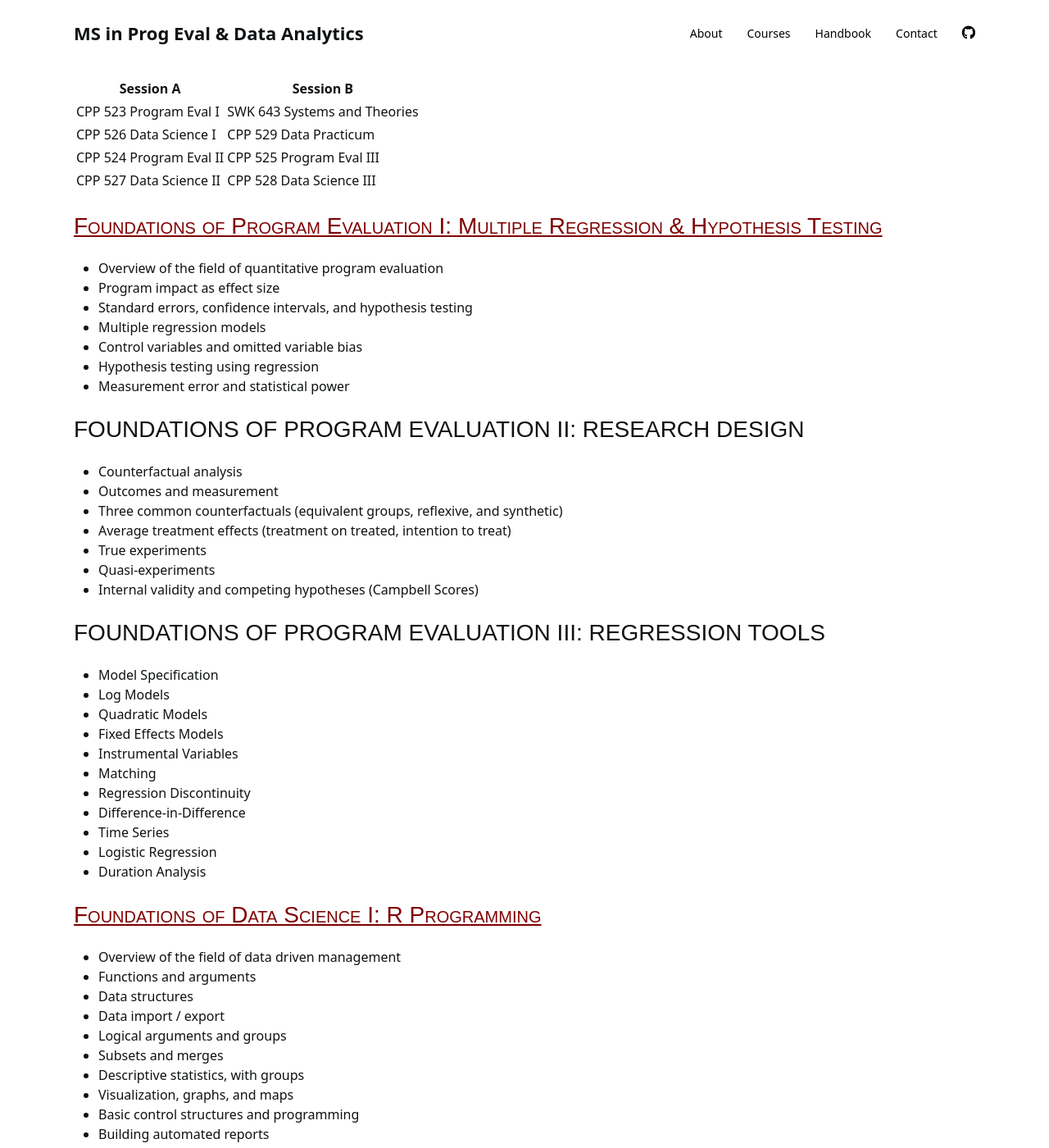
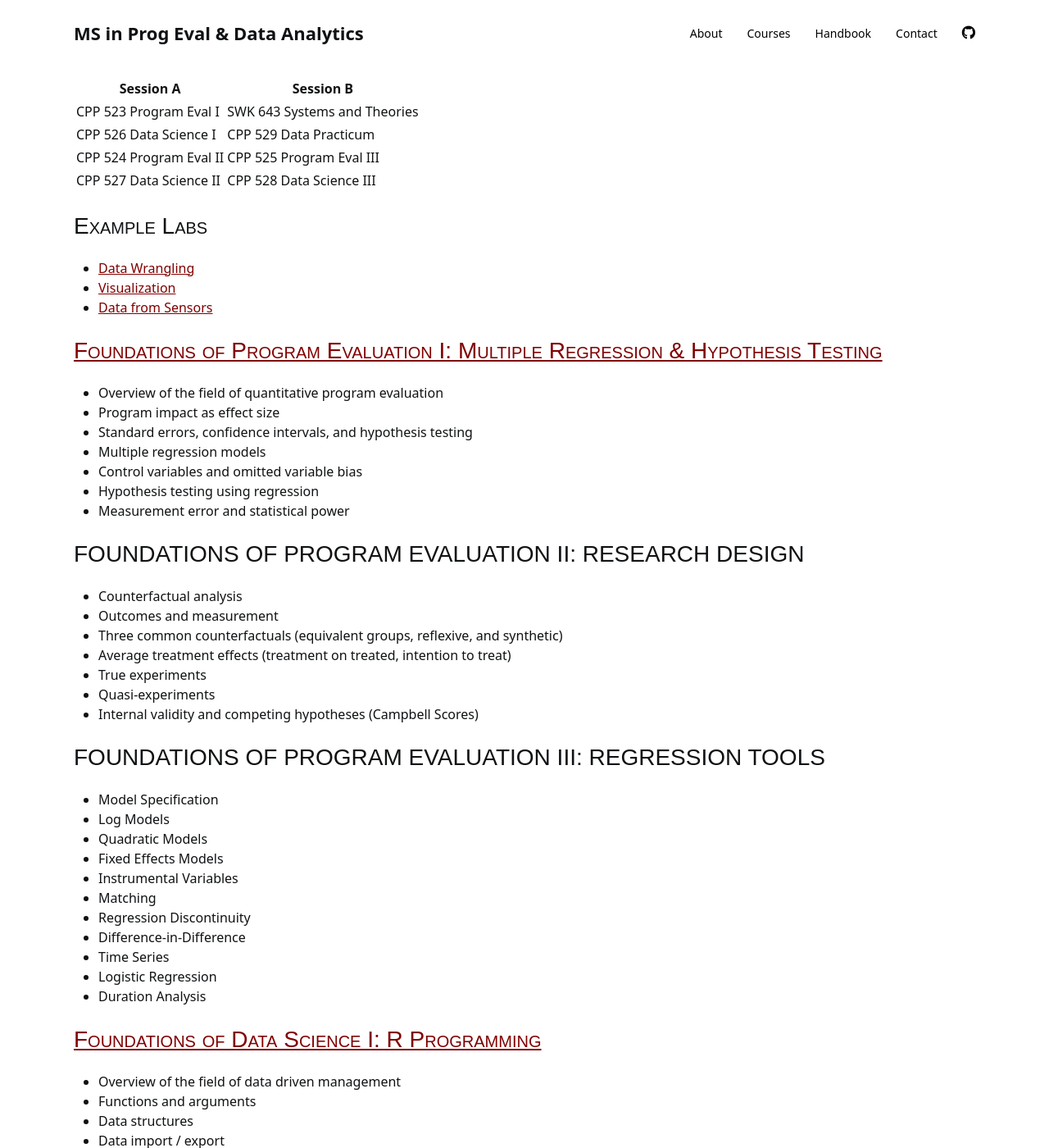
Before and after one commit to DS4PS/ms-prog-eval-data-analytics, a Jekyll site: the page built from courses.md, in a window 1280 px wide and 1400 px high, scrolled down 550 px. Shown: the whole window at 82% size. Built offline with Jekyll 4.4.1, drawn with Linux system fonts in a browser that asks for light colours; nearby versions of some CDN libraries; a style sheet for code colours, icons or effects is not loaded.

Commit message:
Update courses.md

```diff
--- a/courses.md
+++ b/courses.md
@@ -61,6 +61,10 @@ CPP 526 Data Science I       |  CPP 529 Data Practicum
 CPP 524 Program Eval II      |  CPP 525 Program Eval III
 CPP 527 Data Science II      |  CPP 528 Data Science III
 
+## Example Labs
+* [Data Wrangling](https://ds4ps.org/Data-Science-Class/LABS//lab-12-instructions.html)
+* [Visualization](https://ds4ps.org/Data-Science-Class/LABS//lab-07-instructions.html)
+* [Data from Sensors](https://ds4ps.org/paf-586-summer-2019/lab-04-feature-engineering/)
 
 ## [Foundations of Program Evaluation I: Multiple Regression & Hypothesis Testing](https://ds4ps.org/cpp-523-fall-2019/)
 * Overview of the field of quantitative program evaluation
```
Also changed, not shown: other parts of courses.md (+1 -1 lines).
